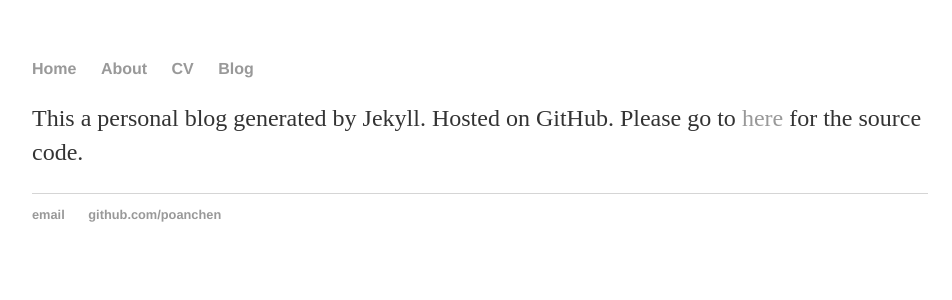
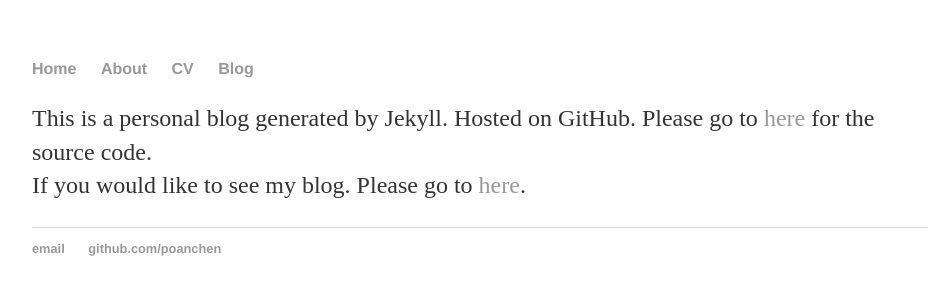
Before and after one commit to poanchen/poanchen.github.io, a Jekyll site: the page built from about/index.html, in a window 1280 px wide. Shown: the top 300 px of the page, without its empty margins (160-1112 px from the left). Built offline with Jekyll 4.4.1, drawn with Linux system fonts in a browser that asks for light colours; nearby versions of some CDN libraries.

Commit message:
modified the about page

```diff
--- a/about/index.html
+++ b/about/index.html
@@ -4,7 +4,6 @@ title: About Me
 ---
 <div class="blurb">
   <p>
-    This a personal blog generated by Jekyll. Hosted on GitHub. Please go to <a href="https://github.com/poanchen/poanchen.github.io">here</a>
-    for the source code.
+    This is a personal blog generated by Jekyll. Hosted on GitHub. Please go to <a href="https://github.com/poanchen/poanchen.github.io">here</a> for the source code. <br>If you would like to see my blog. Please go to <a href="/blog">here</a>.
   </p>
 </div>
```
